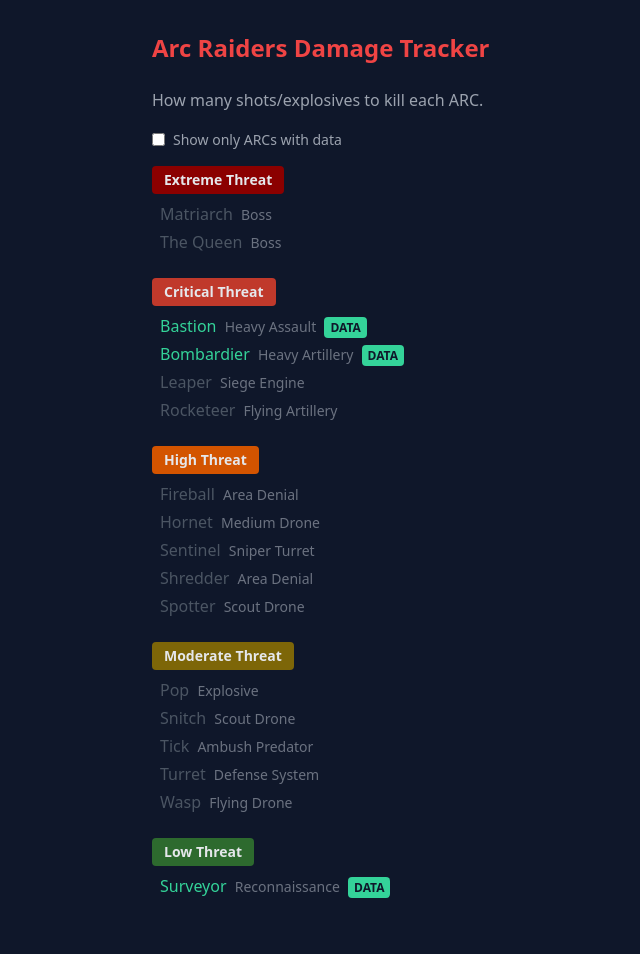
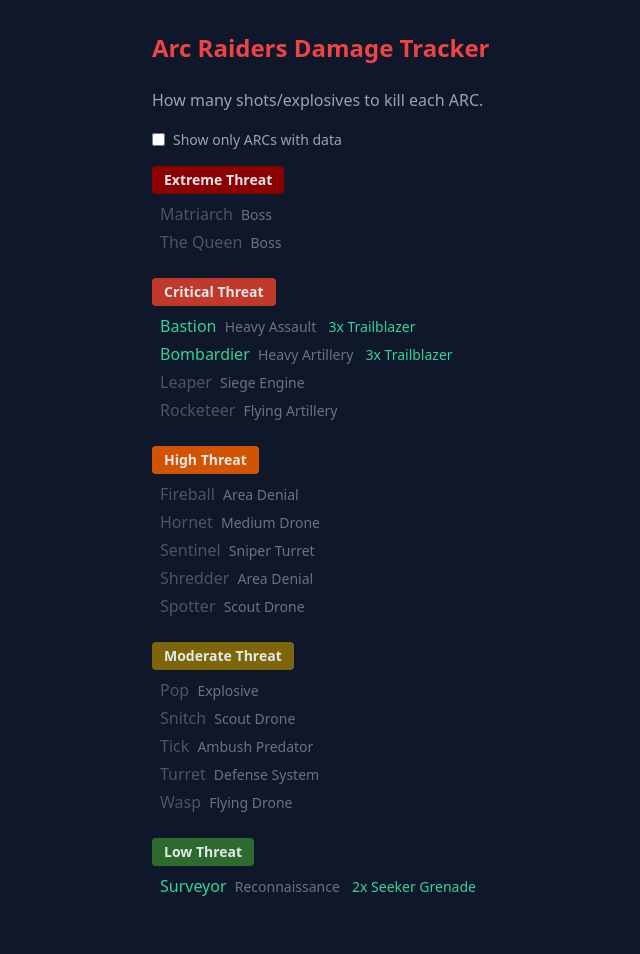
Before and after one commit to gotoplanb/arc-damage-tracker, a Flask app: page / in a window 1280 px wide. Shown: the whole page, without its empty margins (120-760 px from the left). Run offline with Flask 3, Linux system fonts and the light colour scheme; some libraries are stand-ins or nearby versions.

Commit message:
Add best weapon/explosive flag with homepage preview

```diff
--- a/app.py
+++ b/app.py
@@ -10,12 +10,21 @@ def load_data():
 @app.route('/')
 def index():
     data = load_data()
-    arcs_with_data = {a['slug'] for a in data['arcs']
-                      if a['damage']['weapons'] or a['damage']['explosives']}
+    arc_data = {a['slug']: a for a in data['arcs']}
     threat_order = ['extreme', 'critical', 'high', 'moderate', 'low']
     grouped = {level: [] for level in threat_order}
     for arc in data['arc_list']:
-        arc['has_data'] = arc['slug'] in arcs_with_data
+        slug = arc['slug']
+        arc['has_data'] = slug in arc_data
+        arc['best'] = None
+        if slug in arc_data:
+            for category in ('weapons', 'explosives'):
+                for name, info in arc_data[slug]['damage'].get(category, {}).items():
+                    if info.get('best'):
+                        arc['best'] = {'name': name, 'units': info['units']}
+                        break
+                if arc['best']:
+                    break
         grouped[arc['threat_level']].append(arc)
     return render_template('index.html', grouped_arcs=grouped, threat_order=threat_order)
 
--- a/data.json
+++ b/data.json
@@ -10,7 +10,7 @@
       "damage": {
         "weapons": {},
         "explosives": {
-          "Trailblazer": {"units": 3, "verified": "2026-01-31", "notes": "Throw right underneath"}
+          "Trailblazer": {"units": 3, "verified": "2026-01-31", "notes": "Throw right underneath", "best": true}
         }
       }
     },
@@ -24,7 +24,7 @@
       "damage": {
         "weapons": {},
         "explosives": {
-          "Trailblazer": {"units": 3, "verified": "2026-01-31", "notes": "Throw right underneath"}
+          "Trailblazer": {"units": 3, "verified": "2026-01-31", "notes": "Throw right underneath", "best": true}
         }
       }
     },
@@ -38,7 +38,7 @@
       "damage": {
         "weapons": {},
         "explosives": {
-          "Seeker Grenade": {"units": 2, "verified": "2026-01-31", "notes": "Only works while scanning (blue light painting into sky)"}
+          "Seeker Grenade": {"units": 2, "verified": "2026-01-31", "notes": "Only works while scanning (blue light painting into sky)", "best": true}
         }
       }
     }
--- a/templates/index.html
+++ b/templates/index.html
@@ -23,7 +23,9 @@
                     {{ arc.name }}
                 </a>
                 <span class="text-gray-500 text-sm ml-1">{{ arc.type }}</span>
-                {% if arc.has_data %}
+                {% if arc.best %}
+                <span class="text-emerald-400 text-sm ml-2">{{ arc.best.units }}x {{ arc.best.name }}</span>
+                {% elif arc.has_data %}
                 <span class="bg-emerald-400 text-slate-900 text-xs font-bold px-1.5 py-0.5 rounded ml-1 uppercase">data</span>
                 {% endif %}
             </li>
```
Also changed, not shown: templates/arc_detail.html (+4 -4 lines).
